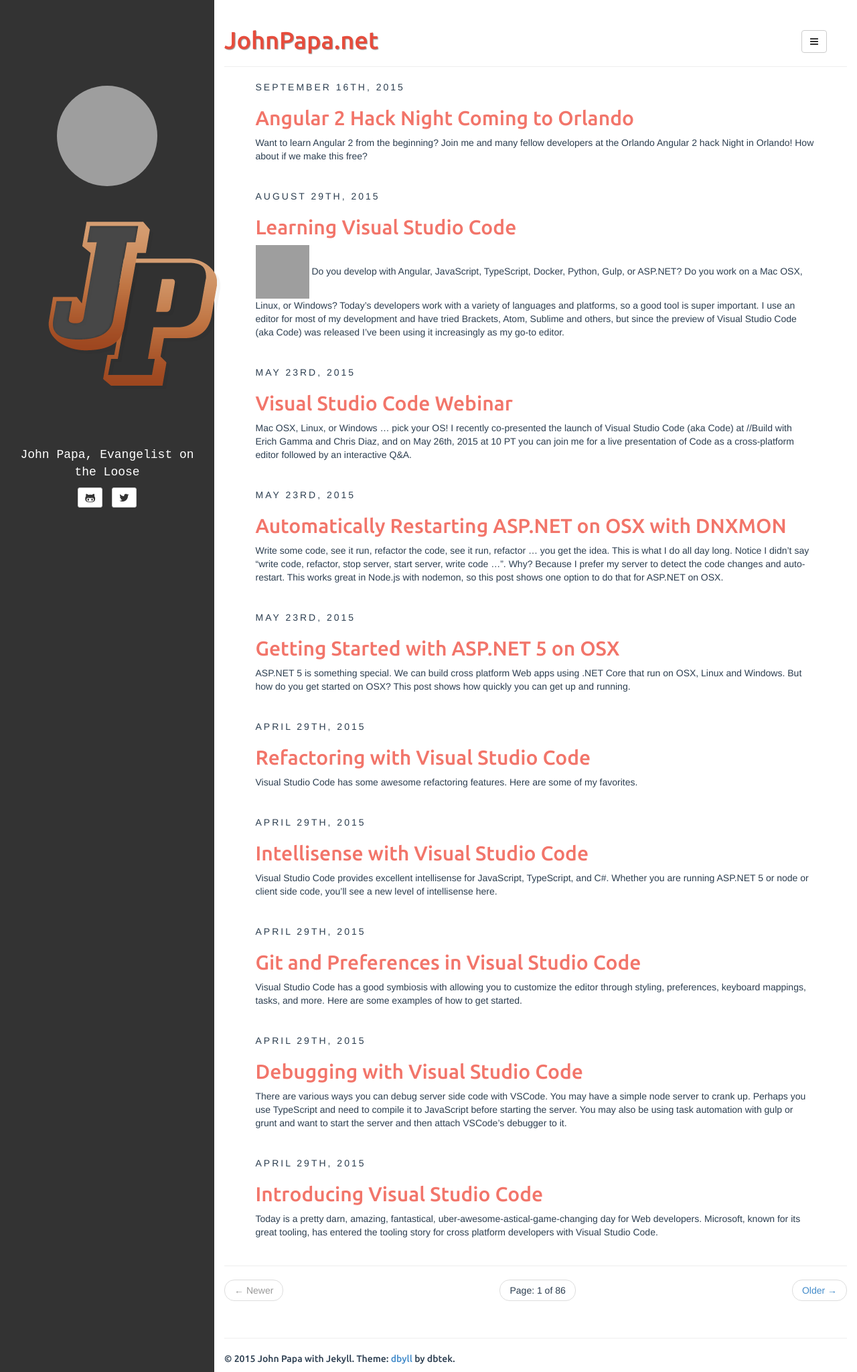
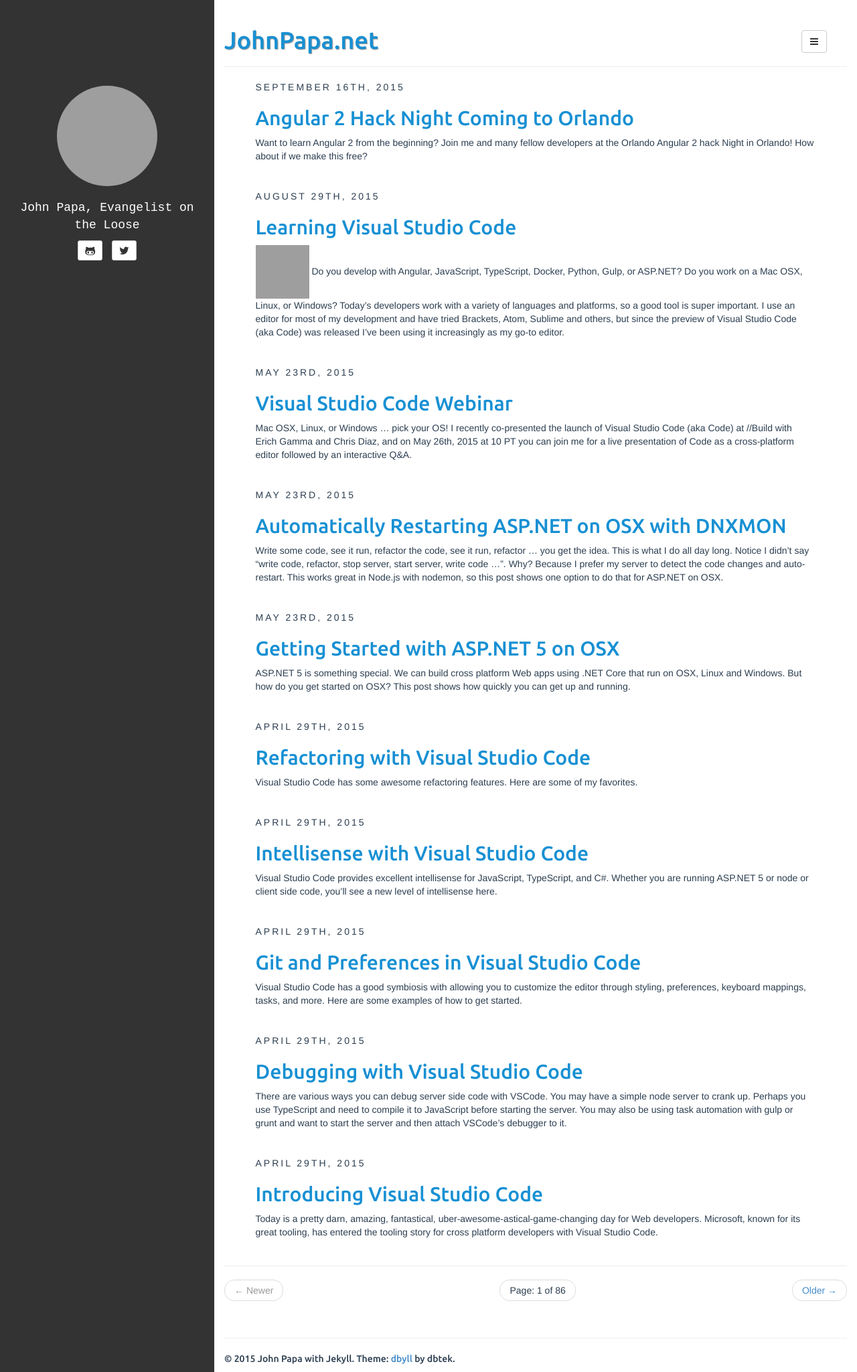
Before and after one commit to sukhdev22/johnpapa.github.io, a Jekyll site: the page built from index.html, in a window 1280 px wide. Shown: the whole page at 67% size. Built offline with Jekyll 4.4.1, drawn with Linux system fonts in a browser that asks for light colours; the list of posts is cut into pages by our own code; grey boxes are pictures that could not be loaded.

Commit message:
color to blue

```diff
--- a/_includes/sidebar.html
+++ b/_includes/sidebar.html
@@ -9,9 +9,9 @@
 	<h3 class="title">
         <a href="{{ site.BASE_PATH }}/">{{ site.title }}</a>
     </h3>
-	<div class="sidebar-title-img">
+	<!--<div class="sidebar-logo">
 		<img src="/assets/media/jp.png" />
-	</div>
+	</div>-->
 </header>
 
 {% if site.author.bio %}
--- a/assets/css/style.css
+++ b/assets/css/style.css
@@ -15,12 +15,9 @@
 	color: #fff;
 }
 
-.sidebar .logo {
+.sidebar-logo img {
+	/*margin: 0 0 3em 0 ;*/
     width: 10em;
-}
-
-.sidebar-title-img {
-	margin: 0 0 3em 0 ;
 }
 
 .sidebar-header {
@@ -78,7 +75,8 @@
 	color: #CC2127;
 }
 #contact-list li:hover .fa-rss {
-	color: #e74c3c;
+	/*color: #e74c3c;*/
+    color: #1890d3;
 }
 article .share .facebook:hover {
 	color: #43609C;
@@ -94,7 +92,8 @@
 }
 
 .page-header {
-	color: #e74c3c;
+	/*color: #e74c3c;*/
+    color: #1890d3;
 	text-shadow: 1px 1px 1px rgba(150, 150, 150, 1);
 }
 
@@ -129,20 +128,23 @@
 article.home h5,
 article.home h6 {
 	font-family: 'Ubuntu', sans-serif;
-	color: #f2756a;
+	/*color: #f2756a;*/
+    color: #1890d3;
 }
 
 article.home h1 a,
 article.home h2 a,
 article.home h3 a,
 article.home h4 a {
-	color: #f2756a;
+	/*color: #f2756a;*/
+    color: #1890d3;
 }
 article.home h1 a:hover,
 article.home h2 a:hover,
 article.home h3 a:hover,
 article.home h4 a:hover {
-	color: #e74c3c;
+	/*color: #e74c3c;*/
+    color: #1890d3;
 }
 
 .author .author-image {
@@ -178,7 +180,7 @@
     border-radius: 4px 0 0 4px;
 }
 
-.badge { background: #F2756A; }
+.badge { background: #F2756A;}
 
 #nav-menu{
     position: fixed;
```
